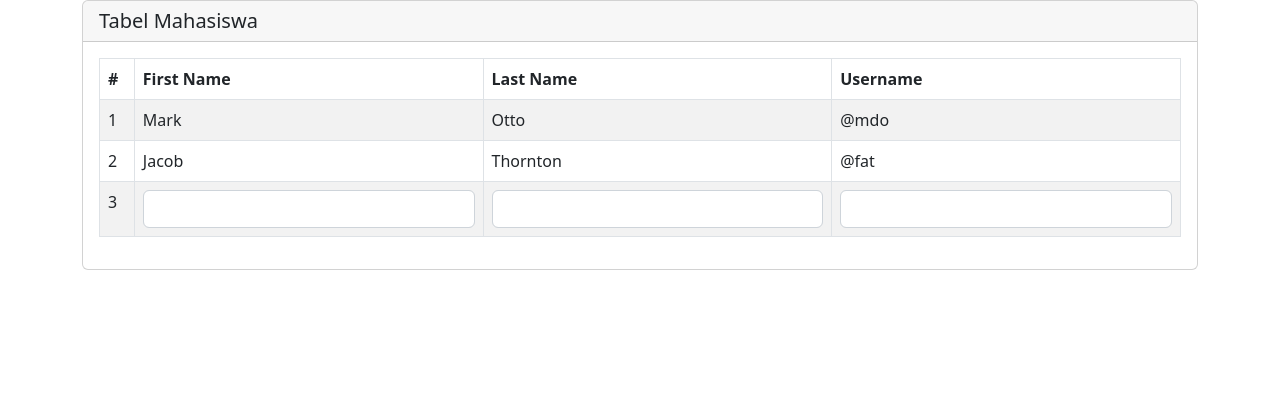
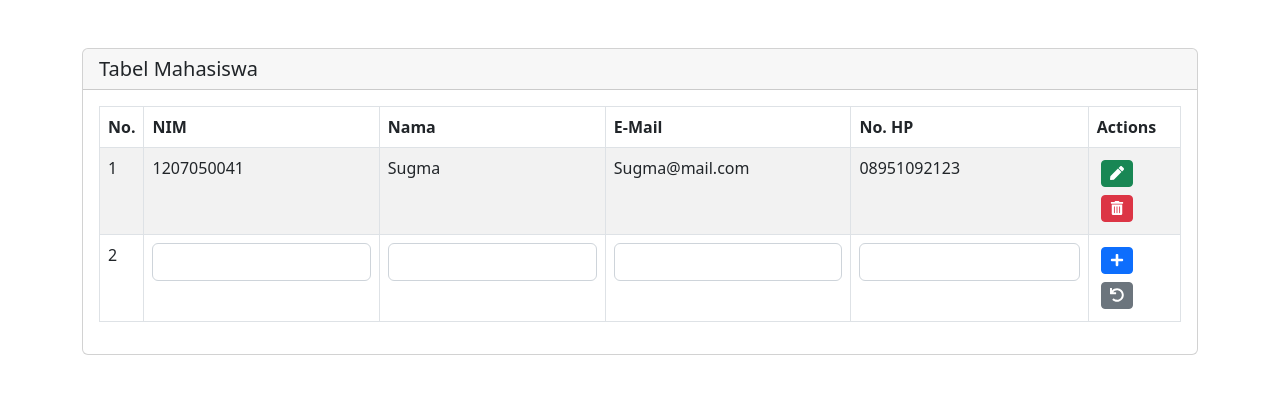
Before and after one commit to Gaduh-Hartawan/kelompok7-couchdb-uas, a React (Create React App) app: page / in a window 1280 px wide. Shown: the top 394 px of the page. Built offline with nearby package versions, Linux system fonts and the light colour scheme.

Commit message:
tambah actions pada table, dan rename heading table

```diff
--- a/package.json
+++ b/package.json
@@ -11,6 +11,7 @@
     "react": "^18.2.0",
     "react-bootstrap": "^2.7.0",
     "react-dom": "^18.2.0",
+    "react-icons": "^4.7.1",
     "react-scripts": "5.0.1",
     "web-vitals": "^2.1.4"
   },
--- a/src/App.js
+++ b/src/App.js
@@ -1,51 +1,11 @@
-import { Button, Card, Container, Table, Form } from "react-bootstrap";
 import "./App.css";
+import TableMahasiswa from "./components/TableMahasiswa";
 
 function App() {
   return (
-    <Container>
-      <Card>
-        <Card.Header as="h5">Tabel Mahasiswa</Card.Header>
-        <Card.Body>
-          <Table striped bordered hover>
-            <thead>
-              <tr>
-                <th>#</th>
-                <th>First Name</th>
-                <th>Last Name</th>
-                <th>Username</th>
-              </tr>
-            </thead>
-            <tbody>
-              <tr>
-                <td>1</td>
-                <td>Mark</td>
-                <td>Otto</td>
-                <td>@mdo</td>
-              </tr>
-              <tr>
-                <td>2</td>
-                <td>Jacob</td>
-                <td>Thornton</td>
-                <td>@fat</td>
-              </tr>
-              <tr>
-                <td>3</td>
-                <td>
-                  <Form.Control type="text" />
-                </td>
-                <td>
-                  <Form.Control type="text" />
-                </td>
-                <td>
-                  <Form.Control type="text" />
-                </td>
-              </tr>
-            </tbody>
-          </Table>
-        </Card.Body>
-      </Card>
-    </Container>
+    <>
+      <TableMahasiswa />
+    </>
   );
 }
 
--- a/src/components/TableMahasiswa.js
+++ b/src/components/TableMahasiswa.js
@@ -1,36 +1,67 @@
-import Table from "react-bootstrap/Table";
+import { Button, Card, Container, Table, Form } from "react-bootstrap";
+import { FaTrashAlt, FaPen, FaPlus, FaUndo } from "react-icons/fa";
 
 function TableMahasiswa() {
   return (
+    <Container className="mt-5">
+      <Card>
+        <Card.Header as="h5">Tabel Mahasiswa</Card.Header>
+        <Card.Body>
           <Table striped bordered hover>
             <thead>
               <tr>
-          <th>#</th>
-          <th>First Name</th>
-          <th>Last Name</th>
-          <th>Username</th>
+                <th>No.</th>
+                <th>NIM</th>
+                <th>Nama</th>
+                <th>E-Mail</th>
+                <th>No. HP</th>
+                <th>Actions</th>
               </tr>
             </thead>
             <tbody>
               <tr>
                 <td>1</td>
-          <td>Mark</td>
-          <td>Otto</td>
-          <td>@mdo</td>
+                <td>1207050041</td>
+                <td>Sugma</td>
+                <td>Sugma@mail.com</td>
+                <td>08951092123</td>
+                <td>
+                  <Button variant="success" size="sm" className="pt-0 m-1">
+                    <FaPen />
+                  </Button>
+                  <Button variant="danger" size="sm" className="pt-0 m-1">
+                    <FaTrashAlt />
+                  </Button>
+                </td>
               </tr>
               <tr>
                 <td>2</td>
-          <td>Jacob</td>
-          <td>Thornton</td>
-          <td>@fat</td>
-        </tr>
-        <tr>
-          <td>3</td>
-          <td colSpan={2}>Larry the Bird</td>
-          <td>@twitter</td>
+                <td>
+                  <Form.Control type="text" />
+                </td>
+                <td>
+                  <Form.Control type="text" />
+                </td>
+                <td>
+                  <Form.Control type="text" />
+                </td>
+                <td>
+                  <Form.Control type="text" />
+                </td>
+                <td className="">
+                  <Button variant="primary" size="sm" className="pt-0 m-1">
+                    <FaPlus />
+                  </Button>
+                  <Button variant="secondary" size="sm" className="pt-0 m-1">
+                    <FaUndo />
+                  </Button>
+                </td>
               </tr>
             </tbody>
           </Table>
+        </Card.Body>
+      </Card>
+    </Container>
   );
 }
 
```
Also changed, not shown: 1 other file (tests, documents, lock files or other folders). Lines whose indentation alone changed are shown as unchanged.
